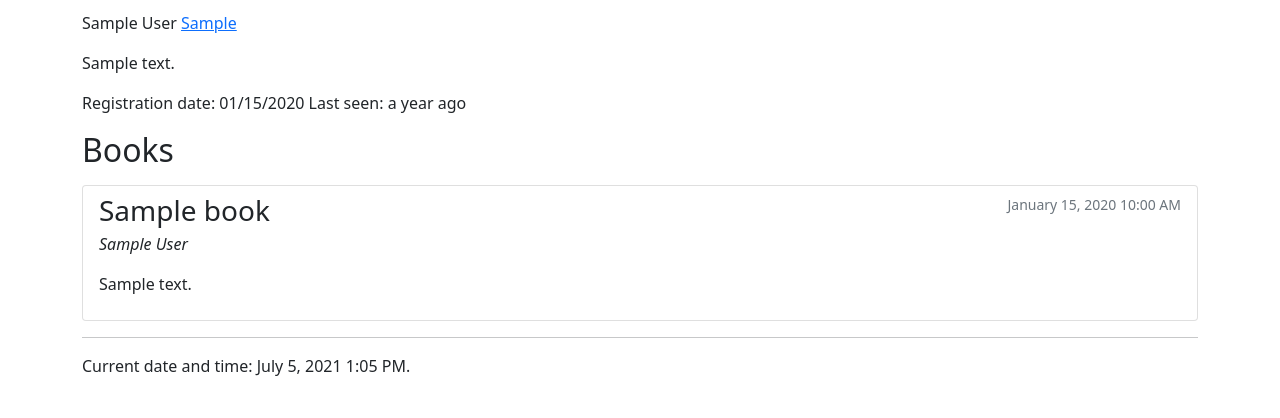
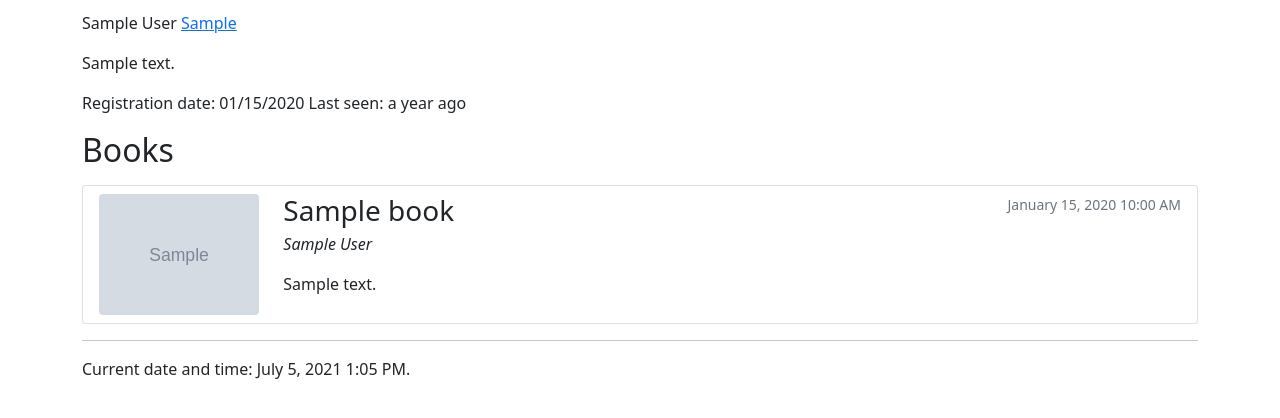
Before and after one commit to matbocz/bookorganizer, a Flask app: a page that uses app/templates/user.html in a window 1280 px wide. Shown: the part 173-591 px from the top of the page. Run offline with Flask 2, Linux system fonts and the light colour scheme; tables that the repository leaves empty hold one stand-in row (values such as "Sample post"); grey boxes marked "Sample" are stand-in pictures; some libraries are stand-ins or nearby versions.

Commit message:
Display book covers in book list on User page

```diff
--- a/app/templates/user.html
+++ b/app/templates/user.html
@@ -74,12 +74,25 @@
     <div class="list-group">
         {% for book in books %}
         <a href="{{ url_for('main.book', id=book.id) }}" class="list-group-item list-group-item-action">
-            <div class="d-flex w-100 justify-content-between">
-                <h3 class="mb-1">{{ book.title }}</h3>
-                <small class="text-muted">{{ moment(book.date_modified).format('LLL') }}</small>
+            <div class="row">
+                <!-- Cover -->
+                {% if book.cover %}
+                <div class="col-sm-2 text-center">
+                    <img class="mw-100 rounded" src="{{ url_for('static', filename=book.get_cover_file_url()) }}"
+                         alt="Cover">
+                </div>
+                {% endif %}
+
+                <!-- Information -->
+                <div class="col-sm">
+                    <div class="d-flex w-100 justify-content-between">
+                        <h3 class="mb-1">{{ book.title }}</h3>
+                        <small class="text-muted">{{ moment(book.date_modified).format('LLL') }}</small>
+                    </div>
+                    <p><em>{{ book.author }}</em></p>
+                    <p>{{ book.description }}</p>
+                </div>
             </div>
-            <p><em>{{ book.author }}</em></p>
-            <p>{{ book.description }}</p>
         </a>
         {% endfor %}
     </div>
```
